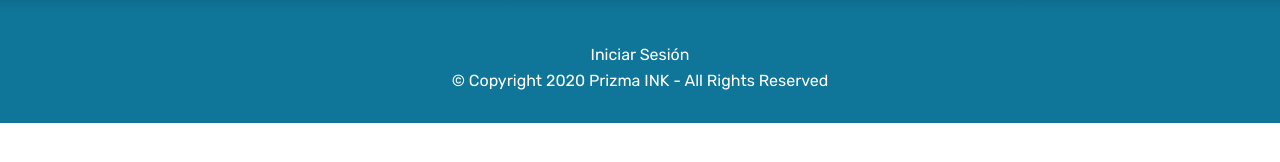
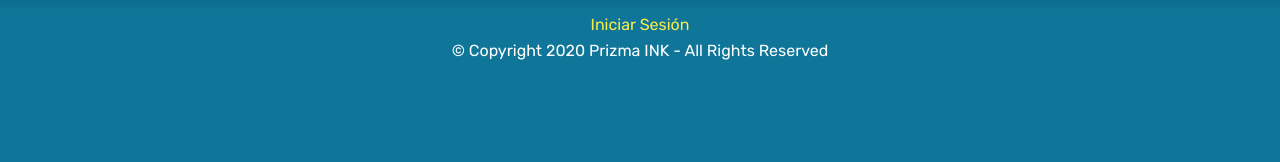
Before and after one commit to prizmainksv/prizmainksv.github.io, a plain HTML site: page index.html in a window 1280 px wide. Shown: the part 696-858 px from the top of the page. Before the commit the page ends 819 px from the top, so only its background shows below. Drawn offline with Linux system fonts and the light colour scheme.

Commit message:
create github pages

```diff
--- a/assets/mobirise/css/mbr-additional.css
+++ b/assets/mobirise/css/mbr-additional.css
@@ -751,7 +751,7 @@
   color: #ffffff;
 }
 .cid-sc9AFyOmNU {
-  padding-top: 30px;
-  padding-bottom: 30px;
+  padding-top: 0px;
+  padding-bottom: 120px;
   background-color: #0f7699;
 }
--- a/index.html
+++ b/index.html
@@ -42,7 +42,7 @@
     </div>
 </section>
 
-<section class="engine"><a href="https://mobirise.info/f">simple site maker</a></section><section class="cid-sc9yTxPocl" id="image3-3">
+<section class="engine"><a href="https://mobirise.info/q">free responsive website templates</a></section><section class="cid-sc9yTxPocl" id="image3-3">
 
 
 
@@ -95,7 +95,7 @@
     <div class="container">
         <div class="media-container-row align-center mbr-white">
             <div class="col-12">
-                <p class="mbr-text mb-0 mbr-fonts-style display-7">Iniciar Sesión<br>© Copyright 2020 Prizma INK - All Rights Reserved
+                <p class="mbr-text mb-0 mbr-fonts-style display-7"><a href="https://mail.zoho.com/portal/prizmamailink" target="_blank" class="text-success">Iniciar Sesión</a><br>© Copyright 2020 Prizma INK - All Rights Reserved
                 </p>
             </div>
         </div>
```
Also changed, not shown: 1 other file.
